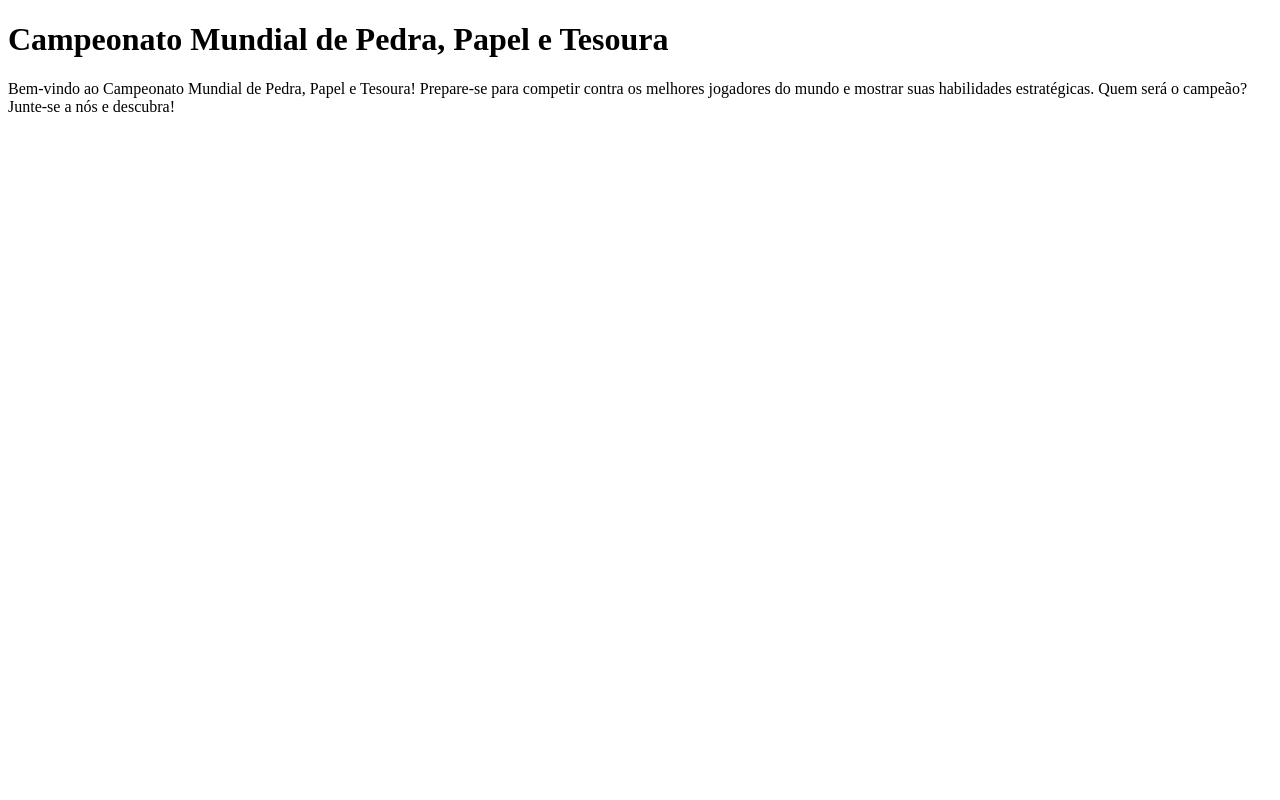
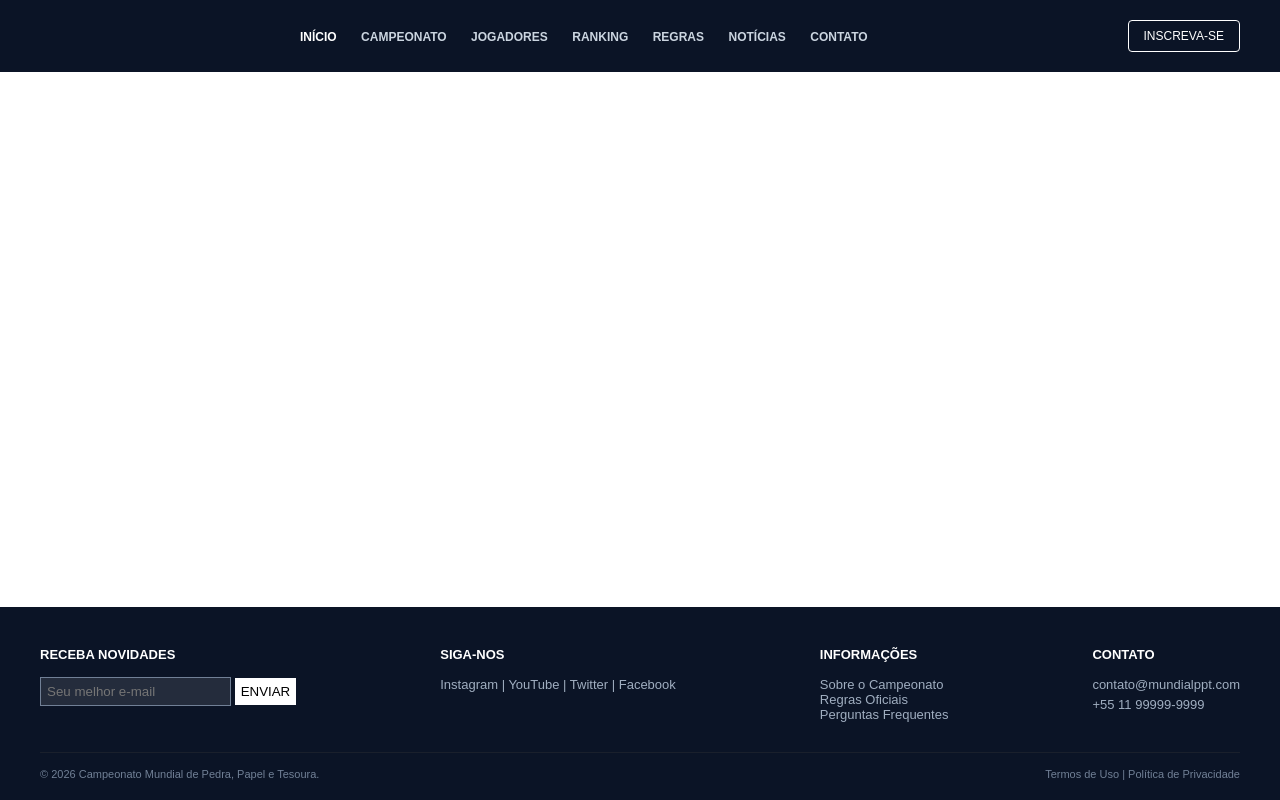
Before and after one commit to thiago-123-cmk/campeonato-mundial-pedra-papel-tesoura, a plain HTML site: page index.html in a window 1280 px wide. Drawn offline with Linux system fonts and the light colour scheme.

Commit message:
Navbar e footer inicio

```diff
--- a/index.html
+++ b/index.html
@@ -3,12 +3,65 @@
 <head>
     <meta charset="UTF-8">
     <meta name="viewport" content="width=device-width, initial-scale=1.0">
-    <title>Campeonato Mundial de Pedra, Papel e Tesoura</title>
-    <link rel="stylesheet" href="style.css">
+    <title>Campeonato Mundial de PPT</title>
+    <link rel="stylesheet" href="styles.css">
 </head>
 <body>
-    <h1>Campeonato Mundial de Pedra, Papel e Tesoura</h1>
-    <p>Bem-vindo ao Campeonato Mundial de Pedra, Papel e Tesoura! Prepare-se para competir contra os melhores jogadores do mundo e mostrar suas habilidades estratégicas. Quem será o campeão? Junte-se a nós e descubra!</p>
+
+    <header class="topo">
+        <div class="logo">
+        </div>
+
+        <nav class="menu">
+            <a href="#inicio" class="ativo">INÍCIO</a>
+            <a href="#campeonato">CAMPEONATO</a>
+            <a href="#jogadores">JOGADORES</a>
+            <a href="#ranking">RANKING</a>
+            <a href="#regras">REGRAS</a>
+            <a href="#noticias">NOTÍCIAS</a>
+            <a href="#contato">CONTATO</a>
+        </nav>
+
+        <a href="#inscreva-se" class="botao">INSCREVA-SE</a>
+    </header>
+
+    <main class="conteudo">
+        </main>
+
+    <footer class="rodape">
+        <div class="colunas">
+            <div class="coluna">
+                <h4>RECEBA NOVIDADES</h4>
+                <div class="formulario">
+                    <input type="email" placeholder="Seu melhor e-mail">
+                    <button>ENVIAR</button>
+                </div>
+            </div>
+
+            <div class="coluna">
+                <h4>SIGA-NOS</h4>
+                <p>Instagram | YouTube | Twitter | Facebook</p>
+            </div>
+
+            <div class="coluna">
+                <h4>INFORMAÇÕES</h4>
+                <a href="#">Sobre o Campeonato</a><br>
+                <a href="#">Regras Oficiais</a><br>
+                <a href="#">Perguntas Frequentes</a>
+            </div>
+
+            <div class="coluna">
+                <h4>CONTATO</h4>
+                <p>contato@mundialppt.com</p>
+                <p>+55 11 99999-9999</p>
+            </div>
+        </div>
+
+        <div class="direitos">
+            <p>&copy; 2026 Campeonato Mundial de Pedra, Papel e Tesoura.</p>
+            <p><a href="#">Termos de Uso</a> | <a href="#">Política de Privacidade</a></p>
+        </div>
+    </footer>
 
 </body>
 </html>
--- a/styles.css
+++ b/styles.css
@@ -0,0 +1,131 @@
+/* Configurações básicas para empurrar o rodapé para baixo */
+* {
+    margin: 0;
+    padding: 0;
+    box-sizing: border-box;
+    font-family: sans-serif;
+}
+
+body {
+    display: flex;
+    flex-direction: column;
+    min-height: 100vh; /* Faz o corpo ter o tamanho da tela cheia */
+    background-color: #ffffff;
+}
+
+.conteudo {
+    flex: 1; /* Ocupa todo o espaço do meio, empurrando o rodapé para baixo */
+}
+
+/* --- ESTILO DO TOPO --- */
+.topo {
+    background-color: #0b1426;
+    padding: 20px 40px;
+    display: flex;
+    justify-content: space-between;
+    align-items: center;
+}
+
+.logo {
+    color: #ffffff;
+    display: flex;
+    flex-direction: column;
+}
+
+.logo strong {
+    font-size: 14px;
+}
+
+.logo span {
+    font-size: 11px;
+    color: #a0aec0;
+}
+
+.menu a {
+    color: #cbd5e0;
+    text-decoration: none;
+    font-size: 12px;
+    margin: 0 10px;
+    font-weight: bold;
+}
+
+.menu a:hover, .menu a.ativo {
+    color: #ffffff;
+}
+
+.botao {
+    color: #ffffff;
+    text-decoration: none;
+    border: 1px solid #ffffff;
+    padding: 8px 15px;
+    font-size: 12px;
+    border-radius: 4px;
+}
+
+.botao:hover {
+    background-color: #ffffff;
+    color: #0b1426;
+}
+
+/* --- ESTILO DO RODAPÉ --- */
+.rodape {
+    background-color: #0b1426;
+    color: #ffffff;
+    padding: 40px 40px 20px 40px;
+    font-size: 13px;
+}
+
+.colunas {
+    display: flex;
+    justify-content: space-between;
+    margin-bottom: 30px;
+}
+
+.coluna h4 {
+    font-size: 13px;
+    margin-bottom: 15px;
+}
+
+.coluna a {
+    color: #a0aec0;
+    text-decoration: none;
+}
+
+.coluna a:hover {
+    color: #ffffff;
+}
+
+.coluna p {
+    color: #a0aec0;
+    margin-bottom: 5px;
+}
+
+/* Formulário simples */
+.formulario input {
+    padding: 6px;
+    background: rgba(255, 255, 255, 0.1);
+    border: 1px solid #718096;
+    color: white;
+}
+
+.formulario button {
+    padding: 6px;
+    background: #ffffff;
+    border: none;
+    cursor: pointer;
+}
+
+/* Linha final de direitos */
+.direitos {
+    border-top: 1px solid #1a202c;
+    padding-top: 15px;
+    display: flex;
+    justify-content: space-between;
+    color: #718096;
+    font-size: 11px;
+}
+
+.direitos a {
+    color: #718096;
+    text-decoration: none;
+}
```
